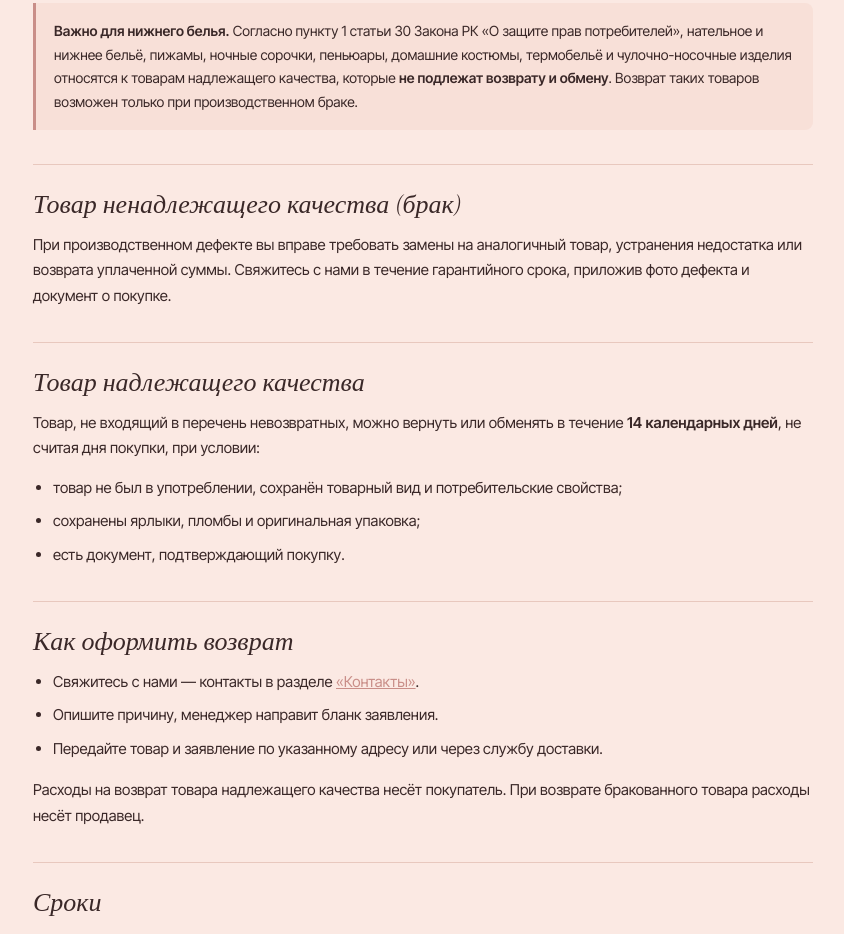
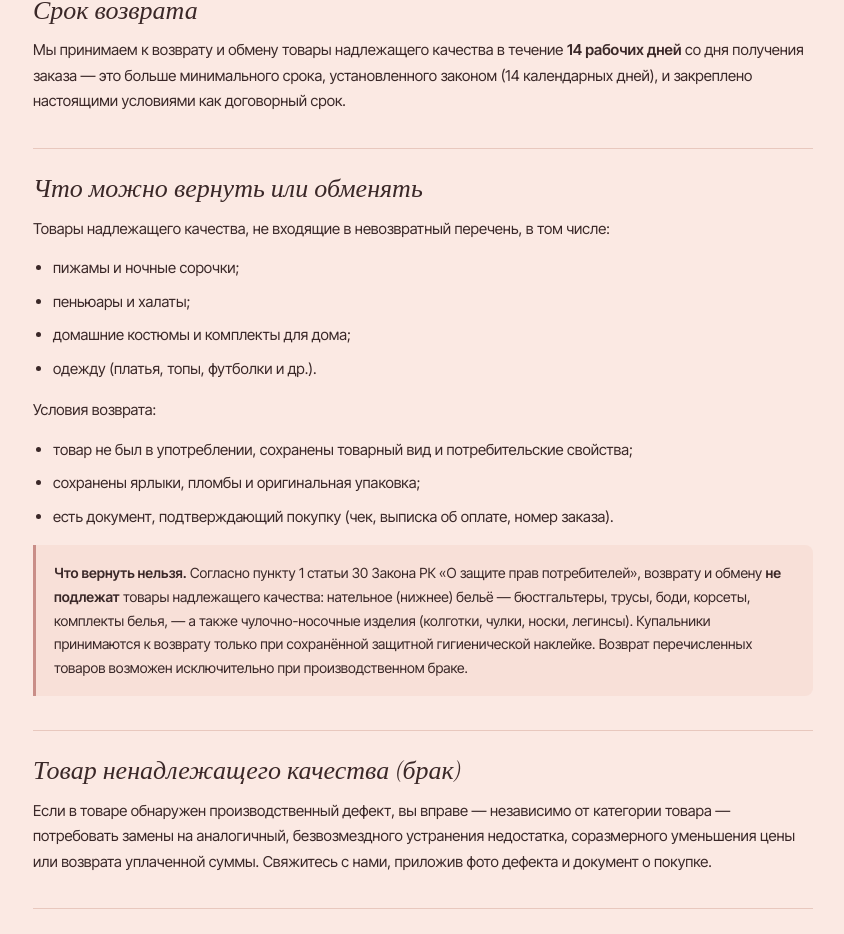
Before and after one commit to yemmydx/annablle-arto, a Next.js app: page /returns in a window 1280 px wide. Shown: the part 367-1301 px from the top of the page, without its empty margins (217-1061 px from the left). Built offline with nearby package versions, Linux system fonts and the light colour scheme.

Commit message:
returns: 14 working days, KZ law categories

```diff
--- a/app/returns/page.tsx
+++ b/app/returns/page.tsx
@@ -7,32 +7,64 @@ const F = ({ children }: { children: ReactNode }) => <span className="legal-fill
 
 export default function ReturnsPage() {
   return (
-    <LegalPage title="Возврат и обмен" intro="Условия регулируются Законом РК «О защите прав потребителей» от 4 мая 2010 года № 274-IV и Гражданским кодексом РК.">
+    <LegalPage title="Возврат и обмен" intro="Условия возврата соответствуют Закону Республики Казахстан «О защите прав потребителей» от 4 мая 2010 года № 274-IV (статья 30) и Гражданскому кодексу РК.">
+      <h2>Срок возврата</h2>
+      <p>
+        Мы принимаем к возврату и обмену товары надлежащего качества в течение{' '}
+        <b>14 рабочих дней</b> со дня получения заказа — это больше минимального срока,
+        установленного законом (14 календарных дней), и закреплено настоящими условиями
+        как договорный срок.
+      </p>
+
+      <h2>Что можно вернуть или обменять</h2>
+      <p>Товары надлежащего качества, не входящие в невозвратный перечень, в том числе:</p>
+      <ul>
+        <li>пижамы и ночные сорочки;</li>
+        <li>пеньюары и халаты;</li>
+        <li>домашние костюмы и комплекты для дома;</li>
+        <li>одежду (платья, топы, футболки и др.).</li>
+      </ul>
+      <p>Условия возврата:</p>
+      <ul>
+        <li>товар не был в употреблении, сохранены товарный вид и потребительские свойства;</li>
+        <li>сохранены ярлыки, пломбы и оригинальная упаковка;</li>
+        <li>есть документ, подтверждающий покупку (чек, выписка об оплате, номер заказа).</li>
+      </ul>
+
       <div className="legal-note">
-        <b>Важно для нижнего белья.</b> Согласно пункту 1 статьи 30 Закона РК «О защите прав потребителей», нательное и нижнее бельё, пижамы, ночные сорочки, пеньюары, домашние костюмы, термобельё и чулочно-носочные изделия относятся к товарам надлежащего качества, которые <b>не подлежат возврату и обмену</b>. Возврат таких товаров возможен только при производственном браке.
+        <b>Что вернуть нельзя.</b> Согласно пункту 1 статьи 30 Закона РК «О защите прав
+        потребителей», возврату и обмену <b>не подлежат</b> товары надлежащего качества:
+        нательное (нижнее) бельё — бюстгальтеры, трусы, боди, корсеты, комплекты белья, —
+        а также чулочно-носочные изделия (колготки, чулки, носки, легинсы). Купальники
+        принимаются к возврату только при сохранённой защитной гигиенической наклейке.
+        Возврат перечисленных товаров возможен исключительно при производственном браке.
       </div>
 
       <h2>Товар ненадлежащего качества (брак)</h2>
-      <p>При производственном дефекте вы вправе требовать замены на аналогичный товар, устранения недостатка или возврата уплаченной суммы. Свяжитесь с нами в течение гарантийного срока, приложив фото дефекта и документ о покупке.</p>
-
-      <h2>Товар надлежащего качества</h2>
-      <p>Товар, не входящий в перечень невозвратных, можно вернуть или обменять в течение <b>14 календарных дней</b>, не считая дня покупки, при условии:</p>
-      <ul>
-        <li>товар не был в употреблении, сохранён товарный вид и потребительские свойства;</li>
-        <li>сохранены ярлыки, пломбы и оригинальная упаковка;</li>
-        <li>есть документ, подтверждающий покупку.</li>
-      </ul>
+      <p>
+        Если в товаре обнаружен производственный дефект, вы вправе — независимо от категории
+        товара — потребовать замены на аналогичный, безвозмездного устранения недостатка,
+        соразмерного уменьшения цены или возврата уплаченной суммы. Свяжитесь с нами,
+        приложив фото дефекта и документ о покупке.
+      </p>
 
       <h2>Как оформить возврат</h2>
       <ul>
-        <li>Свяжитесь с нами — контакты в разделе <a href="/contacts">«Контакты»</a>.</li>
-        <li>Опишите причину, менеджер направит бланк заявления.</li>
-        <li>Передайте товар и заявление по указанному адресу или через службу доставки.</li>
+        <li>Напишите нам — контакты в разделе <a href="/contacts">«Контакты»</a>.</li>
+        <li>Опишите причину возврата, менеджер направит бланк заявления.</li>
+        <li>Передайте товар и заявление по указанному адресу либо через службу доставки.</li>
       </ul>
-      <p>Расходы на возврат товара надлежащего качества несёт покупатель. При возврате бракованного товара расходы несёт продавец.</p>
+      <p>
+        Расходы на доставку возвращаемого товара надлежащего качества несёт покупатель.
+        При возврате бракованного товара расходы по возврату несёт продавец.
+      </p>
 
-      <h2>Сроки</h2>
-      <p>Письменный ответ на обращение — в срок не более 10 календарных дней. Деньги возвращаются тем же способом, которым была оплата, в течение <F>[___ рабочих дней]</F> после принятия товара.</p>
+      <h2>Сроки рассмотрения и возврата денег</h2>
+      <p>
+        Письменный ответ на обращение предоставляется в срок не более 10 календарных дней.
+        Денежные средства возвращаются тем же способом, которым была произведена оплата,
+        в течение <F>[___ рабочих дней]</F> после принятия товара.
+      </p>
     </LegalPage>
   )
 }
--- a/components/store/Header.tsx
+++ b/components/store/Header.tsx
@@ -87,8 +87,8 @@ export default function Header() {
 
       <div className="marquee" onMouseEnter={() => setOpenIndex(null)}>
         <div className="marquee-track">
-          {['Доставка по всему Казахстану','Kaspi Pay · Halyk Bank · Visa / MC','Возврат 30 дней','Размеры XS – 3XL','Новая коллекция 2025',
-            'Доставка по всему Казахстану','Kaspi Pay · Halyk Bank · Visa / MC','Возврат 30 дней','Размеры XS – 3XL','Новая коллекция 2025',
+          {['Доставка по всему Казахстану','Kaspi Pay · Halyk Bank · Visa / MC','Возврат 14 рабочих дней','Размеры XS – 3XL','Новая коллекция 2025',
+            'Доставка по всему Казахстану','Kaspi Pay · Halyk Bank · Visa / MC','Возврат 14 рабочих дней','Размеры XS – 3XL','Новая коллекция 2025',
           ].map((t,i) => <span key={i}>{t}</span>)}
         </div>
       </div>
--- a/components/store/HomeClient.tsx
+++ b/components/store/HomeClient.tsx
@@ -25,7 +25,7 @@ const CATS = [
 
 const PROMISE = [
   { icon: '🚚', title: 'Бесплатная доставка', sub: 'от 15 000 ₸' },
-  { icon: '↩️', title: 'Лёгкий обмен', sub: '30 дней' },
+  { icon: '↩️', title: 'Лёгкий обмен', sub: '14 рабочих дней' },
   { icon: '💳', title: 'Kaspi Pay', sub: 'Halyk · Visa · MC' },
   { icon: '✦', title: 'Размеры XS–3XL', sub: 'для всех' },
 ]
```
